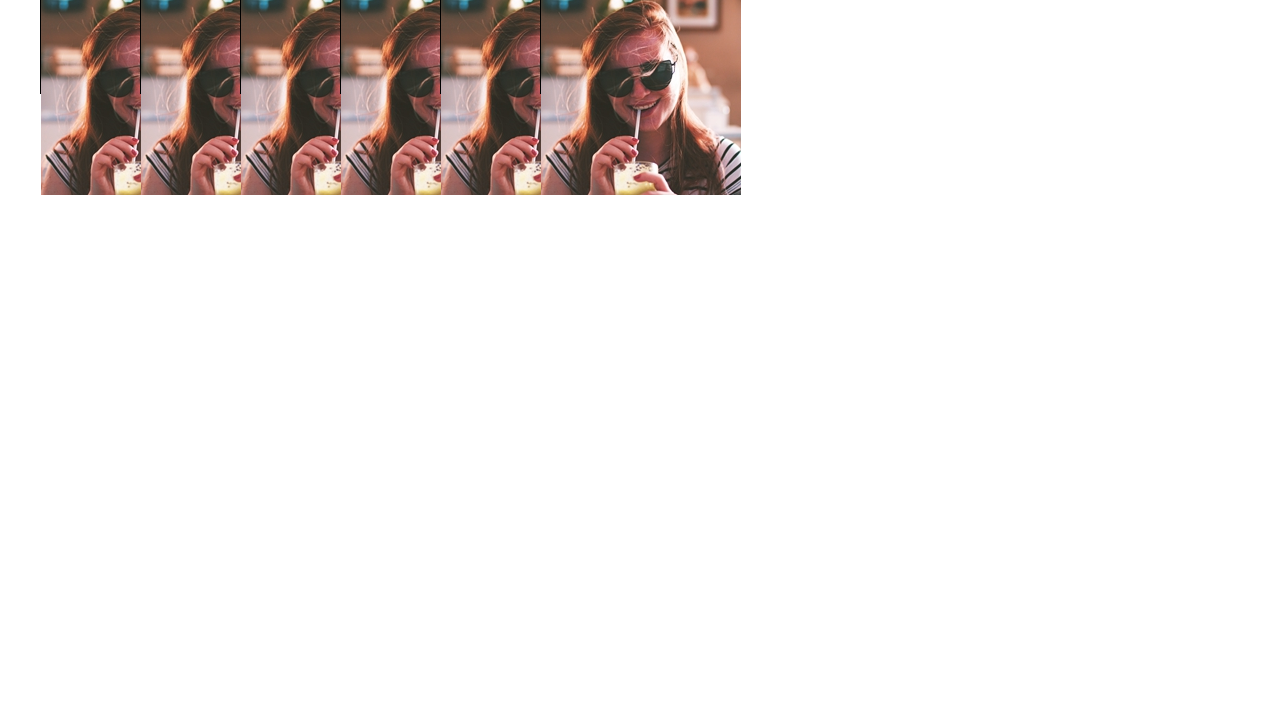
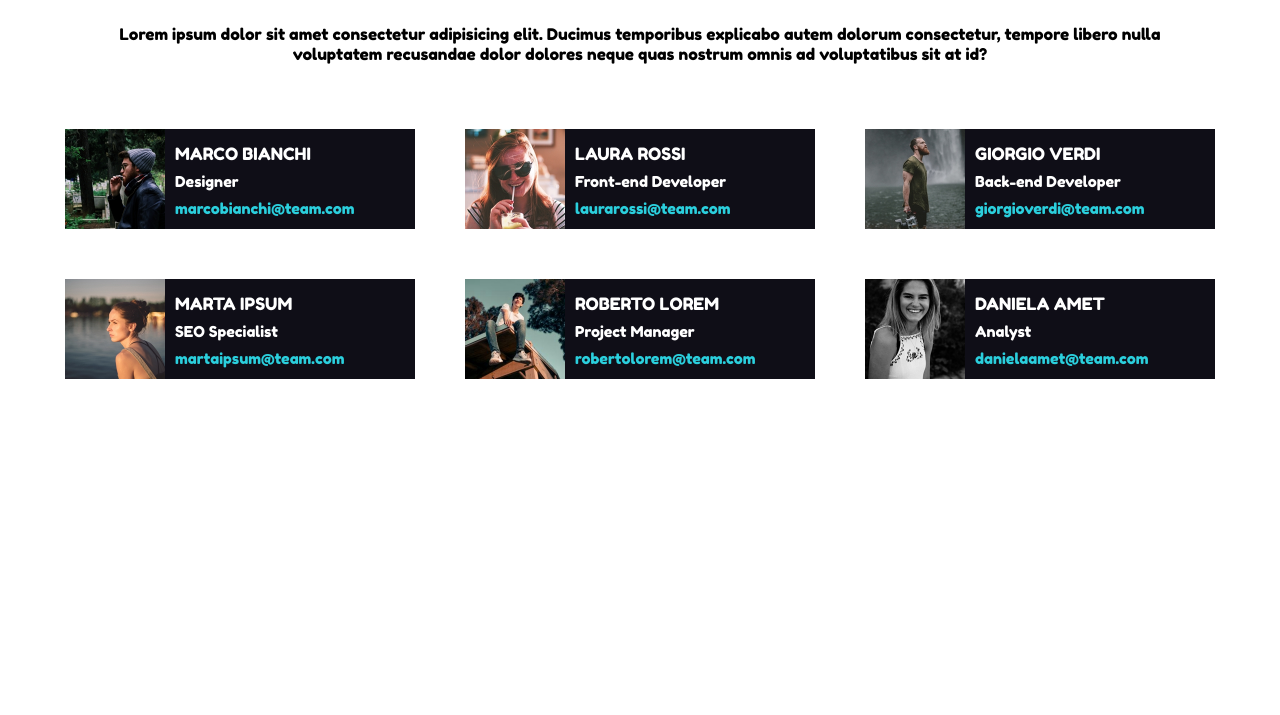
Before and after one commit to ClaudioLoGiudice7/html-css-float-cards, a plain HTML site: page assets/index.html in a window 1280 px wide. Shown: the part 85-800 px from the top of the page. Drawn offline with Linux system fonts and the light colour scheme.

Commit message:
entering final touches

```diff
--- a/assets/index.html
+++ b/assets/index.html
@@ -18,25 +18,117 @@
     </header>
 
     <main>
+        <div class="paragraph">
             <p>
                 Lorem ipsum dolor sit amet consectetur adipisicing elit. Ducimus temporibus explicabo autem dolorum
                 consectetur, tempore libero nulla voluptatem recusandae dolor dolores neque quas nostrum omnis ad
                 voluptatibus sit at id?
             </p>
+        </div>
 
         <div class="container">
-            <div class="fist-row">
-                <div class="blocks"><img src="./img/female1.png" alt="female1"></div>
-                <div class="blocks"><img src="./img/female1.png" alt="female1"></div>
-                <div class="blocks"><img src="./img/female1.png" alt="female1"></div>
+                <div class="blocks">
+                    <div class="picture">
+                        <img class="photo" src="./img/male1.png" alt="male1">
                     </div>
-            <div class="second-row">
-                <div class="blocks"><img src="./img/female1.png" alt="female1"></div>
-                <div class="blocks"><img src="./img/female1.png" alt="female1"></div>
-                <div class="blocks"><img src="./img/female1.png" alt="female1"></div>
+                    <div class="text">
+                        <div class="name">
+                            MARCO BIANCHI
+                        </div>
+                        <div class="job">
+                            Designer
+                        </div>
+                        <div class="email">
+                            marcobianchi@team.com
+                        </div>
+                    </div>
+                </div>
+
+                <div class="blocks">
+                    <div class="picture">
+                        <img class="photo" src="./img/female1.png" alt="female1">
+                    </div>
+                    <div class="text">
+                        <div class="name">
+                            LAURA ROSSI
+                        </div>
+                        <div class="job">
+                            Front-end Developer
+                        </div>
+                        <div class="email">
+                            laurarossi@team.com
+                        </div>
+                    </div>
+                </div>
+
+                <div class="blocks">
+                    <div class="picture">
+                        <img class="photo" src="./img/male2.png" alt="male2">
+                    </div>
+                    <div class="text">
+                        <div class="name">
+                            GIORGIO VERDI
+                        </div>
+                        <div class="job">
+                            Back-end Developer
+                        </div>
+                        <div class="email">
+                            giorgioverdi@team.com
+                        </div>
+                    </div>
+                </div>
+
+                <div class="blocks">
+                    <div class="picture">
+                        <img class="photo" src="./img/female2.png" alt="female2">
+                    </div>
+                    <div class="text">
+                        <div class="name">
+                            MARTA IPSUM
+                        </div>
+                        <div class="job">
+                            SEO Specialist
+                        </div>
+                        <div class="email">
+                            martaipsum@team.com
+                        </div>
+                    </div>
+                </div>
+
+                <div class="blocks">
+                    <div class="picture">
+                        <img class="photo" src="./img/male3.png" alt="male3">
+                    </div>
+                    <div class="text">
+                        <div class="name">
+                            ROBERTO LOREM
+                        </div>
+                        <div class="job">
+                            Project Manager
+                        </div>
+                        <div class="email">
+                            robertolorem@team.com
+                        </div>
+                    </div>
+                </div>
+
+                <div class="blocks">
+                    <div class="picture">
+                        <img class="photo" src="./img/female3.png" alt="female3">
+                    </div>
+                    <div class="text">
+                        <div class="name">
+                            DANIELA AMET
+                        </div>
+                        <div class="job">
+                            Analyst
+                        </div>
+                        <div class="email">
+                           danielaamet@team.com
+                        </div>
+                    </div>
                 </div>
         </div>
     </main>
 </body>
-
 </html>
--- a/assets/style.css
+++ b/assets/style.css
@@ -7,31 +7,82 @@
     font-family: 'Fredoka One', cursive;
 }
 
-h1,
-p {
+header{
+    color: #E53170;
+    margin-top: 30px;
+}
+
+p{
+    margin: 40px;
+}
+
+h1, p {
     text-align: center;
+}
+
+.paragraph{
+    width: 1200px;
+    margin: auto;
 }
 
 .container {
     width: 1200px;
-    margin: 0 auto;
+    margin: auto;
 }
 
 .container::after {
-    content: "";
     clear: both;
     display: table;
 }
 
 .blocks {
-    background-color: grey;
-    border: 1px solid black;
-    width: 100px;
+    background-color: #0F0E17;
+    width: 350px;
     height: 100px;
     margin: 0 auto;
     float: left;
+    margin: 25px;
 }
 
-/* img {
+.picture {
+        float: left;
+    background-color: red;
+    height: 80px;
+    width: 100px;
+}
+
+.text{
     float: left;
-} */
+    height: 100px;
+    width: calc(100% - 50%);
+    margin-left: 10px;
+}
+
+.photo{
+    height: 100px;
+    width: 100px;
+}
+
+.name .job .email{
+    text-align: center;
+}
+
+.name, .job{
+    color: #fff;
+}
+
+.name{
+    line-height: 50px;
+    font-size: 17px;
+}
+
+.job {
+    line-height: 5px;
+    font-size: 15px;
+}
+
+.email {
+    line-height: 50px;
+    color: #2BCFDD;
+    font-size: 15px;
+}
```
Lines whose indentation alone changed are shown as unchanged.
